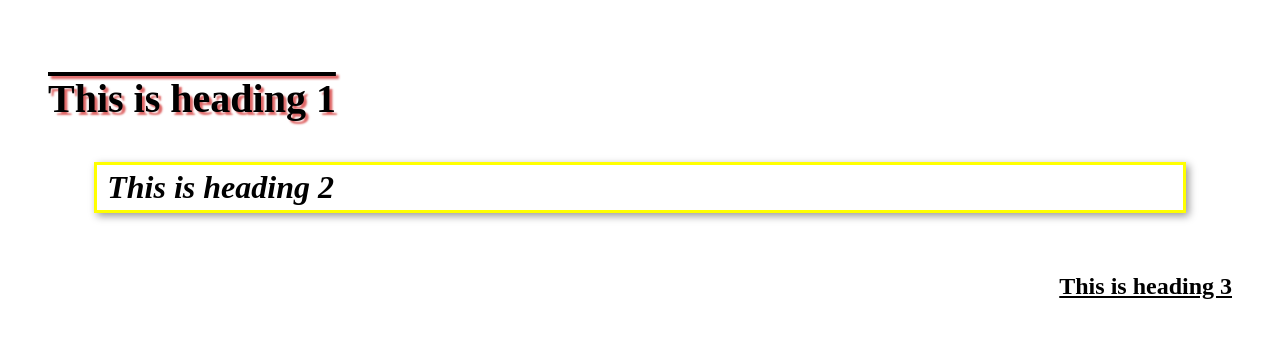
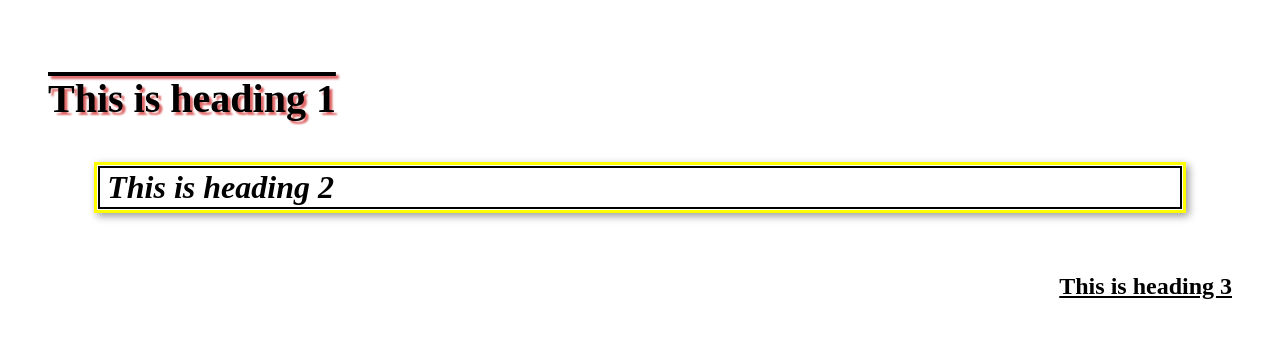
Before and after one commit to JK1909130/prac14, a plain HTML site: page index.html in a window 1280 px wide. Drawn offline with Linux system fonts and the light colour scheme.

Commit message:
Update index.html

```diff
--- a/index.html
+++ b/index.html
@@ -10,7 +10,7 @@
       padding: 40px;
     }
 
-    /* Heading 1: reddish shadow, no border */
+
     h1 {
       font-size: 40px;
       font-weight: bold;
@@ -20,7 +20,6 @@
       width: fit-content;
     }
 
-    /* Heading 2: yellow border + shadow */
     h2 {
       font-size: 32px;
       font-style: italic;
@@ -29,9 +28,11 @@
       width: 90%;
       margin: 0 auto 60px auto;
       box-shadow: 3px 3px 8px rgba(0, 0, 0, 0.4);
+
+  outline: 2px solid black;     /* black inner border */
+  outline-offset: -6px;
     }
 
-    /* Heading 3: underline + right aligned */
     h3 {
       font-size: 24px;
       text-align: right;
```
